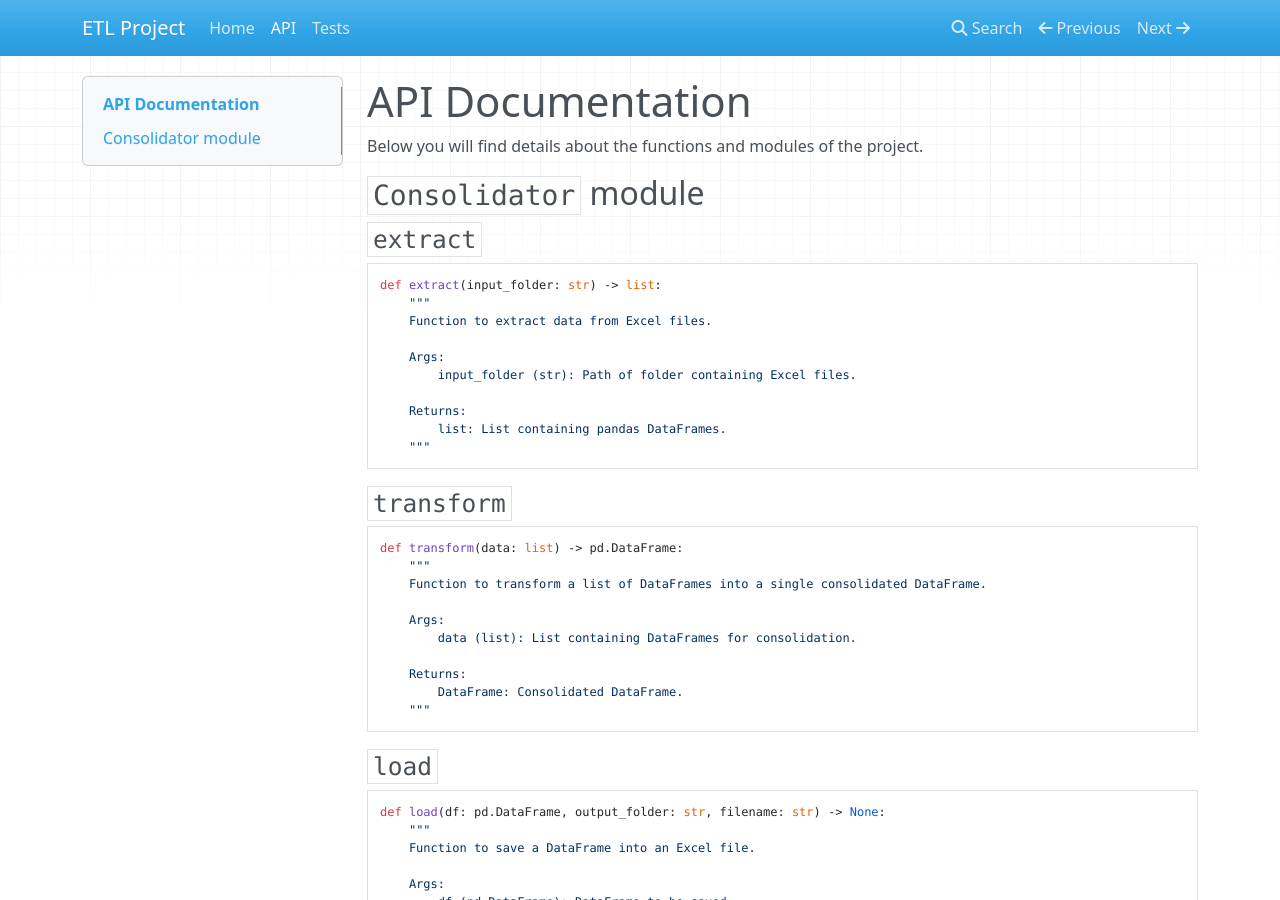
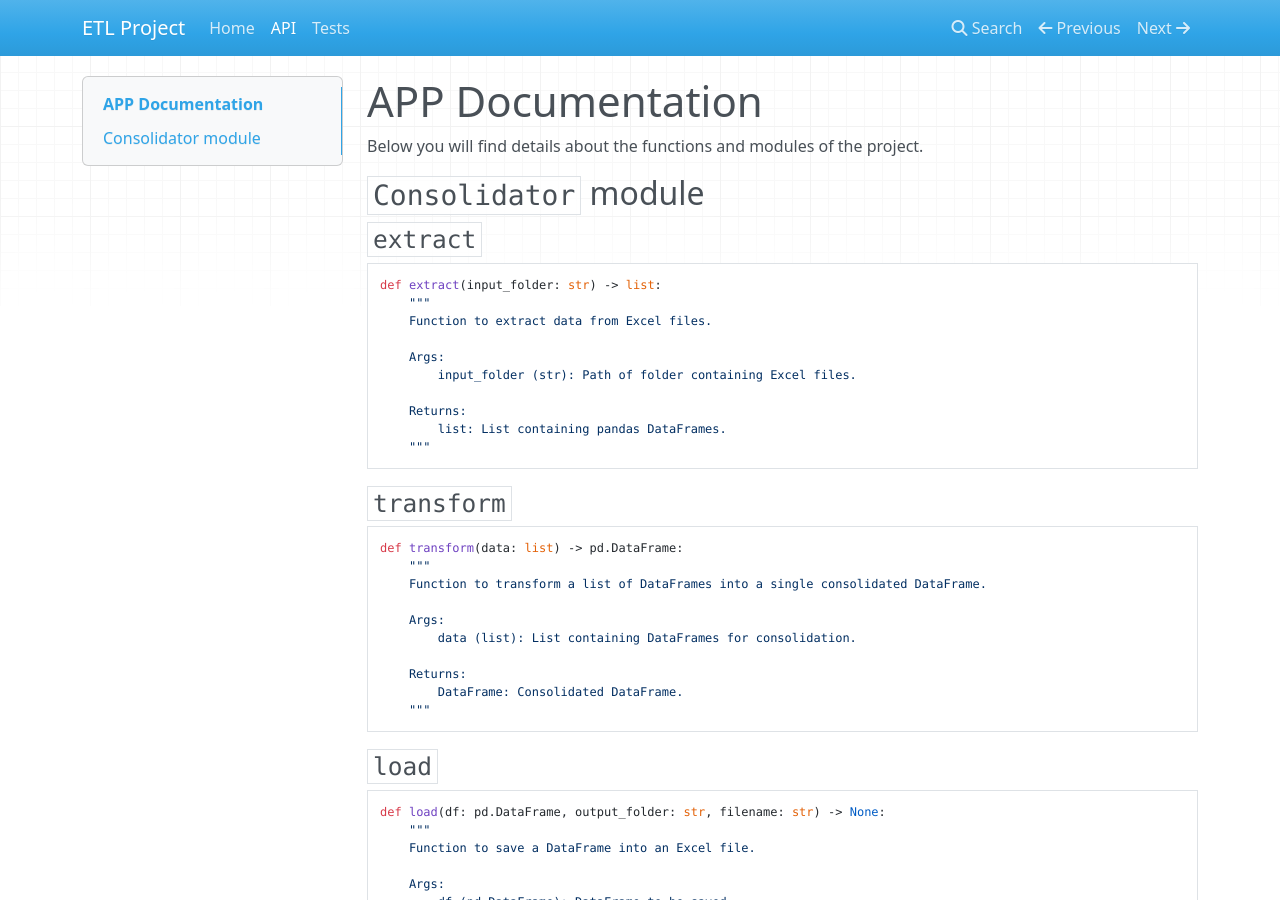
Before and after one commit to guimarczewski/DataProject, an MkDocs documentation site: the page built from docs/app.md, in a window 1280 px wide and 900 px high. Built offline with MkDocs 1.6.1, drawn with Linux system fonts in a browser that asks for light colours; nearby versions of some CDN libraries.

Commit message:
update docs

```diff
--- a/docs/api.md
+++ b/docs/app.md
@@ -1,4 +1,4 @@
-# API Documentation
+# APP Documentation
 
 Below you will find details about the functions and modules of the project.
 
--- a/mkdocs.yml
+++ b/mkdocs.yml
@@ -1,7 +1,7 @@
 site_name: ETL Project
 nav:
   - Home: index.md
-  - API: api.md
+  - API: app.md
   - Tests: tests.md
 plugins:
   - search
```
